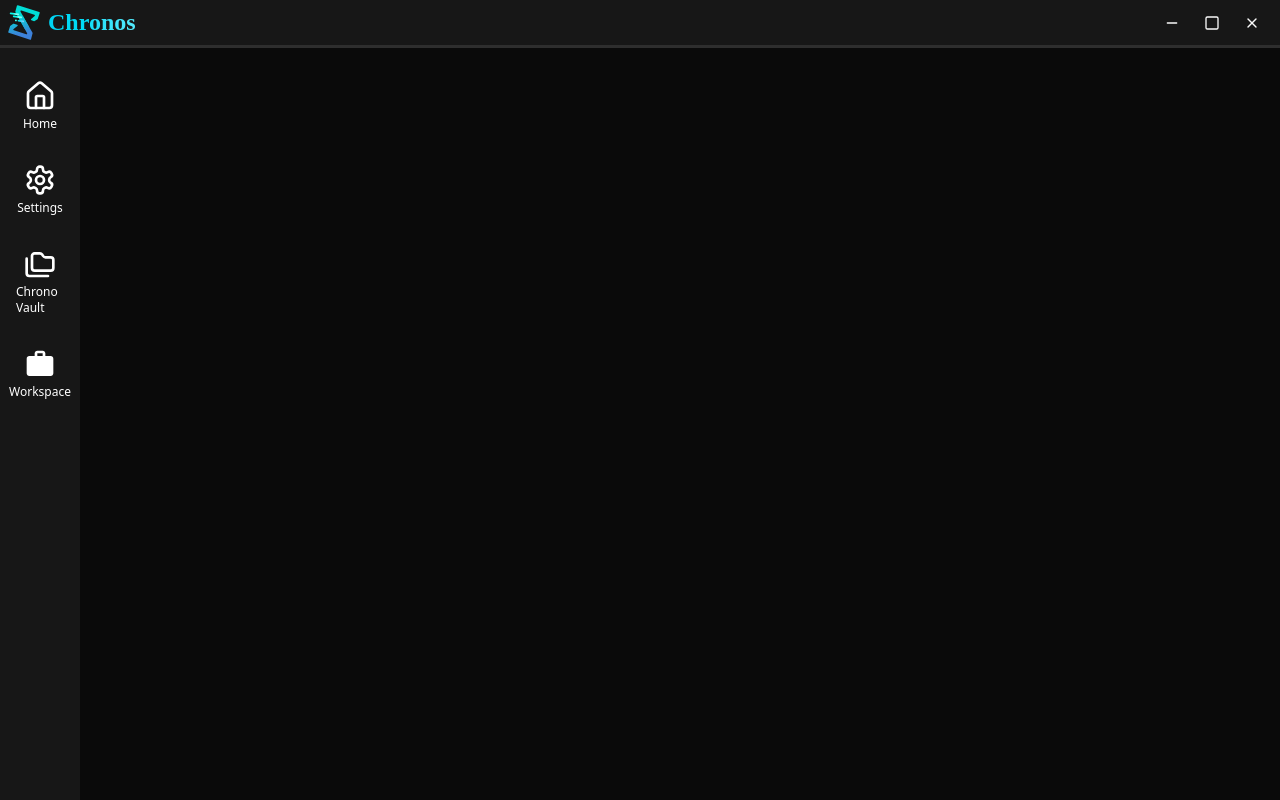
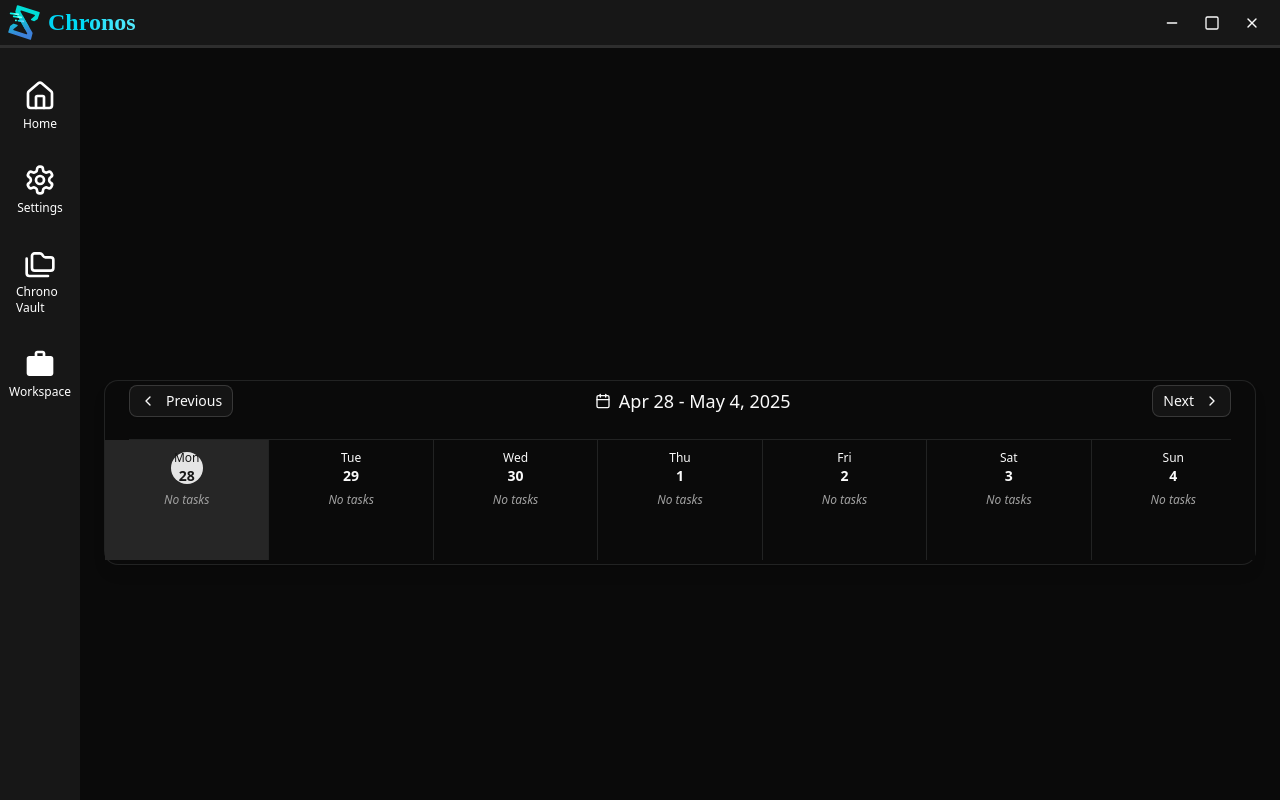
Before and after one commit to saulo-duarte/Chronos, a Next.js app: page / in a window 1280 px wide. Built offline with nearby package versions, Linux system fonts and the light colour scheme.

Commit message:
feat: add weekly calendar to the home page

```diff
--- a/app/page.tsx
+++ b/app/page.tsx
@@ -1,7 +1,9 @@
+import WeeklyTasks from "@/components/ui/weekly-calendar";
+
 export default function Home() {
   return (
     <div className="flex items-center justify-center h-screen">
-
+       <WeeklyTasks />
     </div>
   );
 }
```
